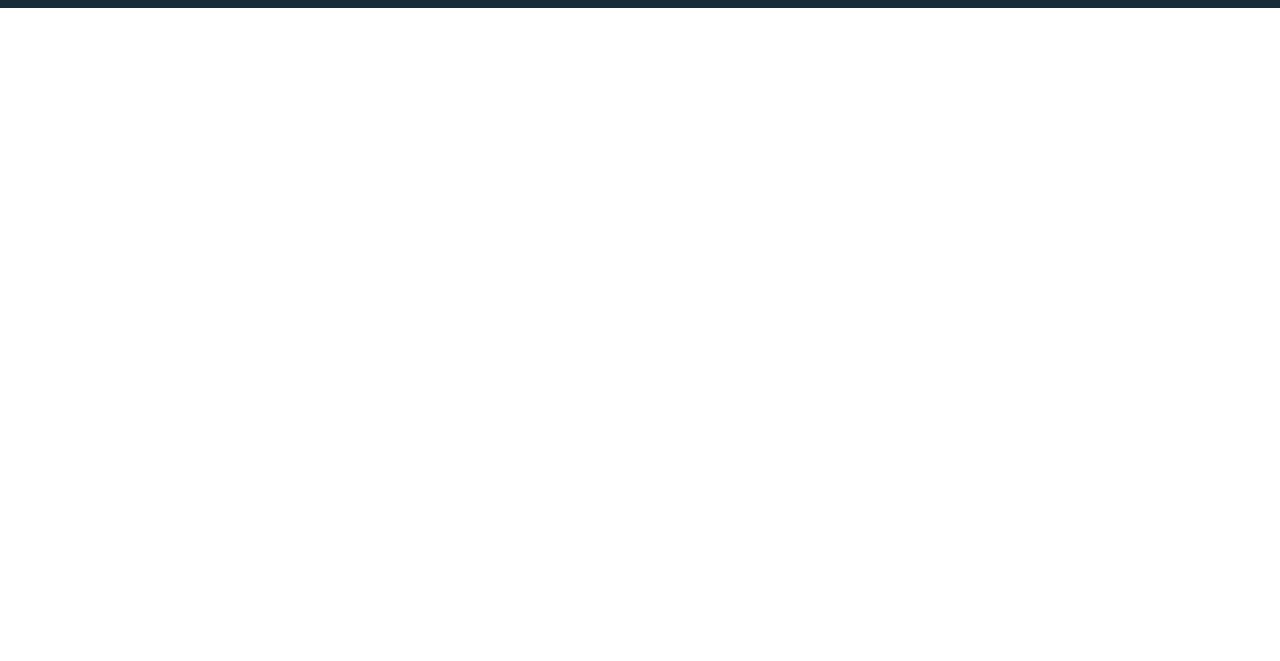
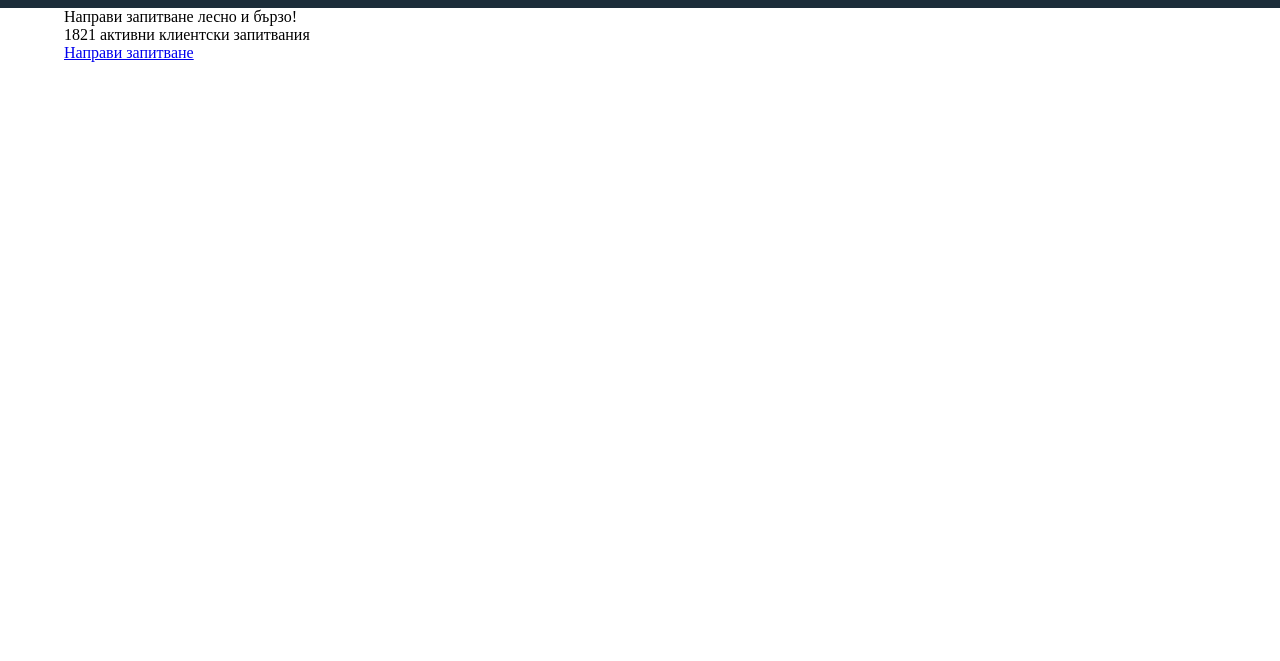
Before and after one commit to PeterMonev/Megaparts-Task-2, a plain HTML site: page index.html in a window 1280 px wide. Shown: the part 139-800 px from the top of the page. Drawn offline with Linux system fonts and the light colour scheme.

Commit message:
Creating Main first section HTML

```diff
--- a/index.html
+++ b/index.html
@@ -79,8 +79,22 @@
       </ul>
     </section>
 
+  </header>
 
-  </header>
+  <main class="main">
+     <section class="main__query">
+        <div class="main__query_p">
+          <p>Направи запитване лесно и бързо!</p>
+          <p><span>1821</span> активни клиентски запитвания</p>
+        </div>
+        <a href="#" class="main__query__a">
+          <span class="main__query__icon"></span>
+          <span class="main__query__text">Направи запитване</span>
+        </a>
+     </section>
+
+
+  </main>
 
 
 </body>
--- a/style.css
+++ b/style.css
@@ -352,3 +352,9 @@
 .header__bottom__ul__rigth li:nth-child(4) {
     margin-left: 5px;
 }
+
+/* MAIN */
+
+.main {
+    margin: 0 5% 0 5%;
+}
```
